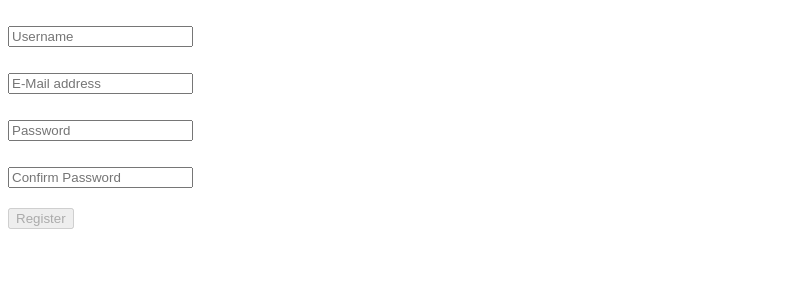
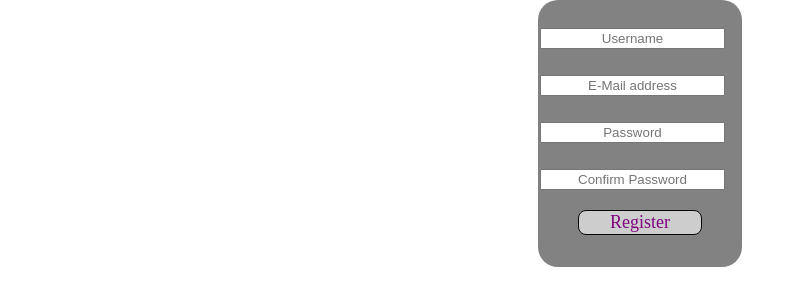
Before and after one commit to Tshiwela-Mulaudzi/Camagru, a PHP site: page /Camagru/signup.php in a window 1280 px wide. Shown: the top 306 px of the page, without its empty margins (0-797 px from the left). Run offline with PHP 8.4, Linux system fonts and the light colour scheme; some libraries are stand-ins or nearby versions.

Commit message:
Some css

```diff
--- /dev/null
+++ b/form/main.css
@@ -0,0 +1,65 @@
+body
+{
+    font-family: comic sans-serif;
+    background-attachment: fixed;
+    background-repeat: repeat;
+    padding : none;
+    margin : 0;
+}
+
+.form
+{
+    display: block;
+    width: 200px;
+    border : solid 0.5 rgba(7, 7, 7, 0.23);
+    border-radius: 20px;
+    padding : 2px;
+    background-color: rgba(7, 7, 7, 0.5);
+    margin : auto;
+    box-shadow: lightsteelblue;
+}
+
+.input
+{
+    border-radius				: 12px;
+	margin						: auto;
+	border						: none;
+	border-bottom				: 2px black solid;
+	background-color			: rgba(255,255,255, 0.6);
+	width						: 200px;
+	font-size					: 16px;
+	font-family					: "comic sans-serif";
+	padding						: 10px;
+
+}
+
+input[placeholder]
+{
+	text-align					: center;
+}
+
+#login:hover, #registration:hover
+{
+	color				: plum;
+	background-color	: rgba(7,7,7, 0.4);
+}
+
+.allButs
+{
+	width: 124px;
+	height: 25px;
+	font-size: 18px;
+	border-radius: 8px;
+	text-align: center;
+	font-family: "geosans";
+	background-color: rgba(255,255,255, 0.6);
+	border: solid 0.5px rgba(7,7,7, 1);
+    outline:none;
+    text-decoration: none;
+    color: purple;
+    list-style: none;
+    cursor: default;
+    margin-left: 38px;
+    margin-bottom: 30px;
+    margin-right: auto;
+}
--- a/index0.html
+++ b/index0.html
@@ -4,6 +4,7 @@
 		<meta name = "viewport" content= "width = device-width, initial-scale = 1.0">
 		<meta name = "viewport" content = "height = device-height, initial-scale = 1.0">
 		<title> Camagru | Login </title>
+		<link href="./form/main.css" rel="stylesheet">
 	</head>
 	<body>
 	<div>
--- a/index0.php
+++ b/index0.php
@@ -5,6 +5,7 @@
     <meta name = "viewport" content = "width = device-width, initial-scale = 1.0">
     <meta name = "viewport" content = "height = device-height, initial-scale = 1.0">
     <title> Camagru | Log in </title>
+    <link href="./form/main.css" rel="stylesheet">
 </head>
 <body>
 <div>
--- a/logout.php
+++ b/logout.php
@@ -1,6 +1,6 @@
 <!DOCTYPE html>
 <html>
-//shoud i have a logout button.
+//shoud i have a logout button?.
 <?php
 session_start();
 if (isset($_SESSION['loggedin']) && $_SESSION['loggedin'] == true)
--- a/newpassword.php
+++ b/newpassword.php
@@ -3,7 +3,8 @@
 <head>
     <meta name = "viewpoint" content = "width = device-width, initial-scale = 1.0">
     <meta name = "viewpoint" content = "height = device-height, initial-scale = 1.0">
-    <title> Camagru | New Password </title>
+	<title> Camagru | New Password </title>
+	<link href="./form/main.css" rel="stylesheet">
 </head>
 <body>
 <div>
--- a/reset.php
+++ b/reset.php
@@ -4,6 +4,7 @@
     <meta name = "viewpoint" content="width = device-width, initial-scale= 1.0 ">
     <meta name = "viewpoint" content = "height = device-height, initial-scale = 1.0">
     <title> Camagru | Resset password </title>
+    <link href="./form/main.css" rel="stylesheet">
 <head>
 <body>
     <div>
--- a/showpic.php
+++ b/showpic.php
@@ -3,6 +3,7 @@
     <meta name = "viewport" content = "width=device-width, initial-scale = 1.0">
     <meta name = "viewport" content = "height=device-height, initial-scale = 1.0">
     <title>Camagru</title>
+    <link href="./form/main.css" rel="stylesheet">
     is anything even showing?.
 </head>
 <body>
--- a/signup.php
+++ b/signup.php
@@ -4,6 +4,7 @@
     <meta name = "viewport" content = "width = device-width, initial-scale = 1.0">
     <meta name = "viewport" content = "height = device-height, initial-scale = 1.0">
     <title> Camagru | Registartion </title>
+    <link href="./form/main.css" rel="stylesheet">
 </head>
 <body>
 <div>
@@ -19,7 +20,7 @@
             <!--<div class = "figure" id = "length">At least 8 characters</div>
             //<div class = "figure" id = "confirm"> Confirm your password</div>-->
         </div>
-        <input class = "allButs" id = "registration" type = "Submit" value = "Register" disabled>
+        <input class = "allButs" id = "registration" type = "Submit" value = "Register">
     </form>
 </div>
 <script>
```
